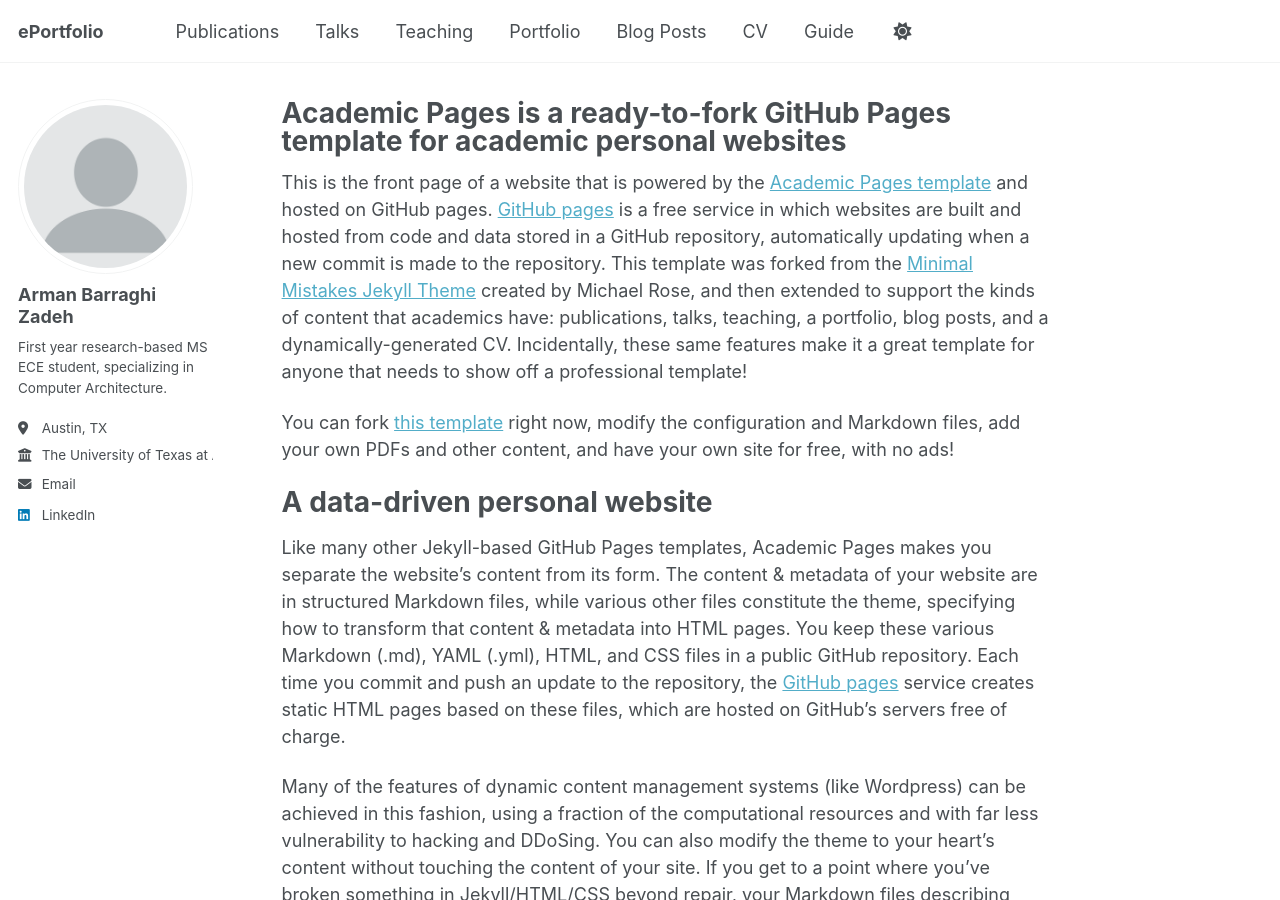
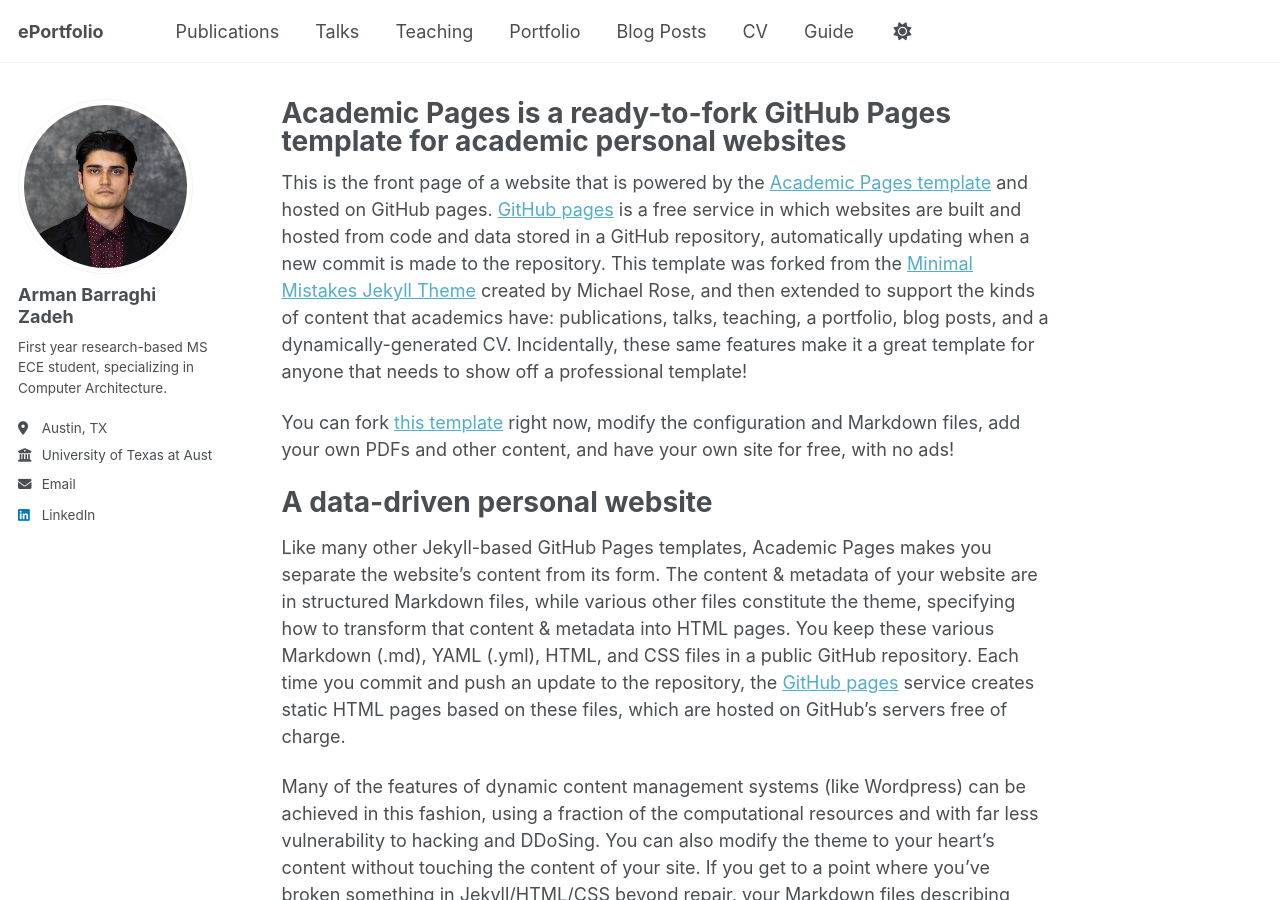
Before and after one commit to ABarraghi/abarraghi.github.io, a Jekyll site: the page built from _pages/about.md, in a window 1280 px wide and 900 px high. Built offline with Jekyll 4.4.1, drawn with Linux system fonts in a browser that asks for light colours; a script that is not in the unit is left out.

Commit message:
Add profile pic

```diff
--- a/_config.yml
+++ b/_config.yml
@@ -22,14 +22,14 @@ repository               : "academicpages/academicpages.github.io"
 #               Additional customization can be done by editing /_includes/author-profile.html
 author:
   # Biographic information
-  avatar           : "profile.png"
+  avatar           : "arman_formalpic.jpg"
   name             : "Arman Barraghi Zadeh"
   pronouns         : # example: "she/her"
   bio              : "First year research-based MS ECE student, specializing in Computer Architecture."
   location         : "Austin, TX"
-  employer         : "The University of Texas at Austin"
+  employer         : "University of Texas at Austin"
   uri              : # URL
-  email            : "none@example.org"
+  email            : "abarraghi@gmail.com"
 
   # Academic websites
   academia         : # URL
```
Also changed, not shown: images/arman_formalpic.jpg (added).
